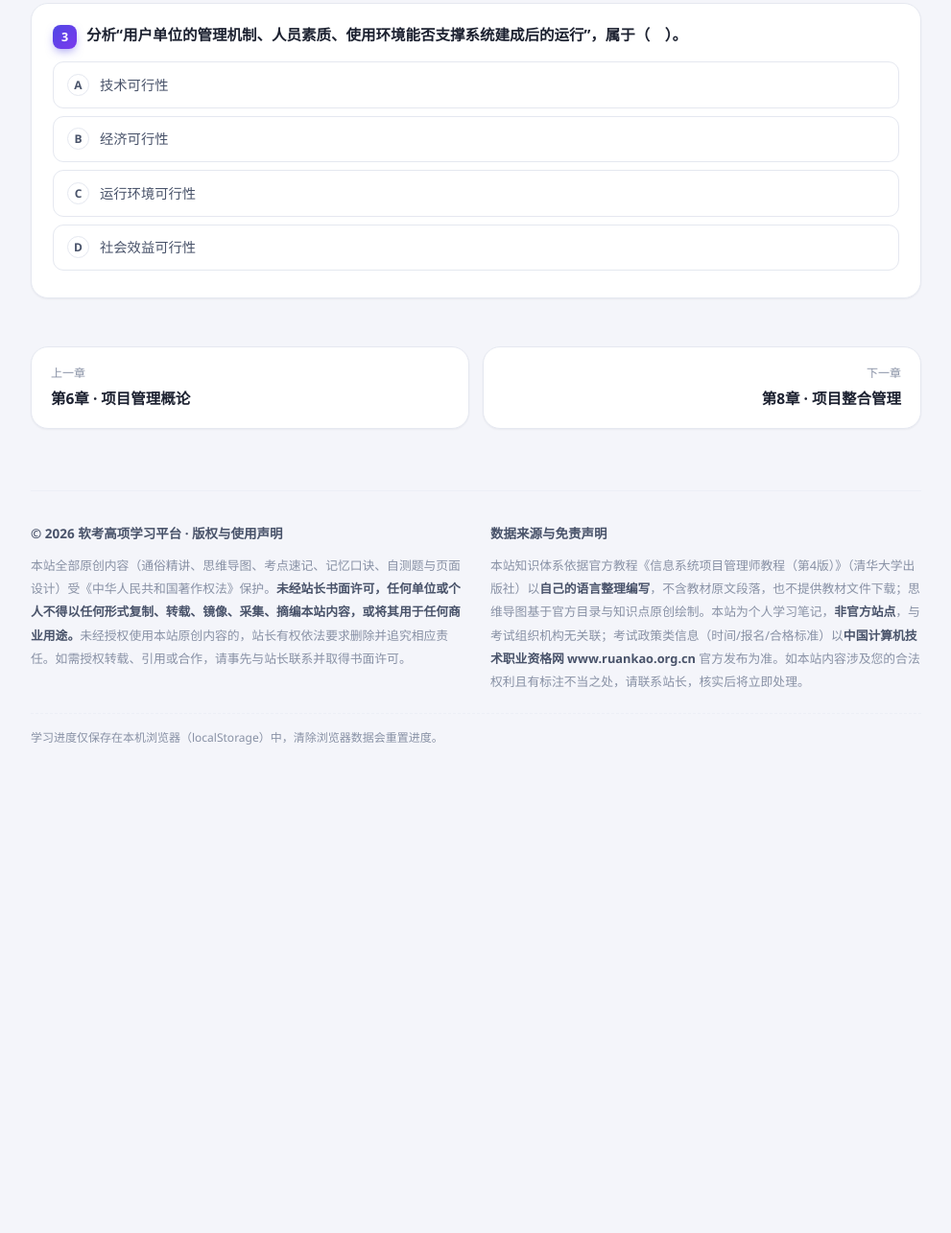
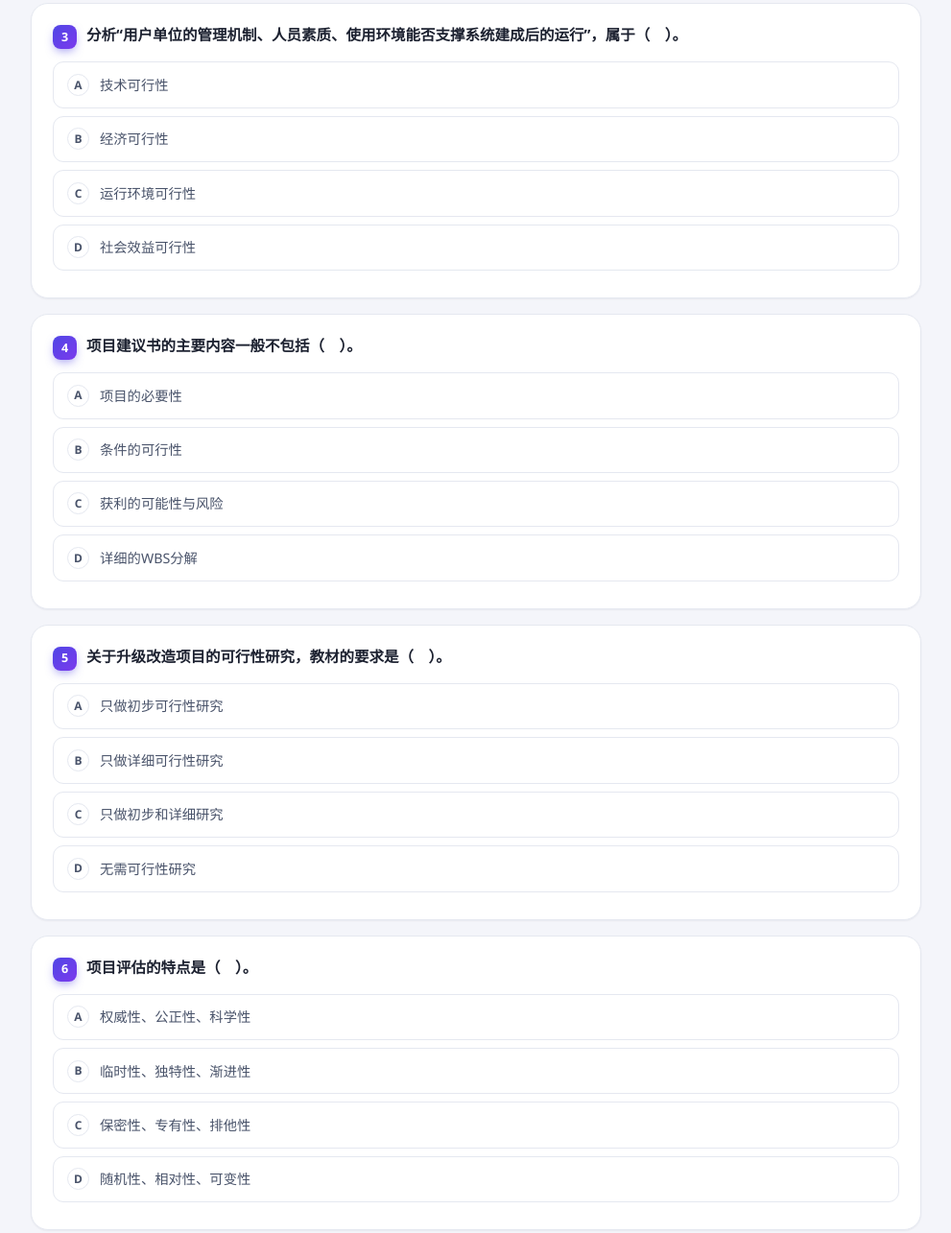
Before and after one commit to YUANRUI007/ruankao-gaoxiang, a plain HTML site: page chapters/ch07.html in a window 1280 px wide. Shown: the part 4619-5904 px from the top of the page at 96% size, without its empty margins (282-1273 px from the left). Before the commit the page ends 5523 px from the top, so only its background shows below. Drawn offline with nearby package versions, Linux system fonts and the light colour scheme.

Commit message:
deploy: chapters/ch07.html

```diff
--- a/chapters/ch07.html
+++ b/chapters/ch07.html
@@ -188,7 +188,7 @@ markmap:
   </div>
 </div>
 <script src="https://cdn.jsdelivr.net/npm/canvas-confetti@1.9.3/dist/confetti.browser.min.js" crossorigin="anonymous"></script>
-<script>window.CH_NUM=7;window.PAGE_ID="ch7";window.QUIZ_DATA=[{"q": "项目投资前时期的四个阶段依次是（　）。", "options": ["立项申请→详细可研→初步可研→评估决策", "立项申请→初步可研→详细可研→评估与决策", "初步可研→立项申请→详细可研→决策", "评估→立项申请→可研→决策"], "a": 1, "ex": "教材原文顺序：项目建议与立项申请、初步可行性研究、详细可行性研究、评估与决策。"}, {"q": "关于可行性研究，以下说法正确的是（　）。", "options": ["任何项目都必须完整做初步和详细可行性研究", "详细可行性研究不可缺少", "小项目也必须做初步可行性研究", "可行性研究在项目收尾时进行"], "a": 1, "ex": "初步与详细可研可合并，但详细可行性研究不可缺少；小项目一般只进行详细可行性研究；可研发生在投资决策之前。"}, {"q": "分析“用户单位的管理机制、人员素质、使用环境能否支撑系统建成后的运行”，属于（　）。", "options": ["技术可行性", "经济可行性", "运行环境可行性", "社会效益可行性"], "a": 2, "ex": "运行环境可行性分析关注系统建成后能否在用户环境中顺畅运行；技术可行性关注实现手段，经济可行性关注成本收益。"}];</script>
+<script>window.CH_NUM=7;window.PAGE_ID="ch7";window.QUIZ_DATA=[{"q": "项目投资前时期的四个阶段依次是（　）。", "options": ["立项申请→详细可研→初步可研→评估决策", "立项申请→初步可研→详细可研→评估与决策", "初步可研→立项申请→详细可研→决策", "评估→立项申请→可研→决策"], "a": 1, "ex": "教材原文顺序：项目建议与立项申请、初步可行性研究、详细可行性研究、评估与决策。"}, {"q": "关于可行性研究，以下说法正确的是（　）。", "options": ["任何项目都必须完整做初步和详细可行性研究", "详细可行性研究不可缺少", "小项目也必须做初步可行性研究", "可行性研究在项目收尾时进行"], "a": 1, "ex": "初步与详细可研可合并，但详细可行性研究不可缺少；小项目一般只进行详细可行性研究；可研发生在投资决策之前。"}, {"q": "分析“用户单位的管理机制、人员素质、使用环境能否支撑系统建成后的运行”，属于（　）。", "options": ["技术可行性", "经济可行性", "运行环境可行性", "社会效益可行性"], "a": 2, "ex": "运行环境可行性分析关注系统建成后能否在用户环境中顺畅运行；技术可行性关注实现手段，经济可行性关注成本收益。"}, {"q": "项目建议书的主要内容一般不包括（　）。", "options": ["项目的必要性", "条件的可行性", "获利的可能性与风险", "详细的WBS分解"], "a": 3, "ex": "项目建议书说明项目的必要性、条件的可行性、获利的可能性及风险，供审批机关初步决策；WBS是立项批准后规划阶段的工作。"}, {"q": "关于升级改造项目的可行性研究，教材的要求是（　）。", "options": ["只做初步可行性研究", "只做详细可行性研究", "只做初步和详细研究", "无需可行性研究"], "a": 2, "ex": "教材：升级改造项目只做初步和详细研究，小项目一般只进行详细可行性研究；初步与详细可研可依项目规模合并，但详细可研不可缺少。"}, {"q": "项目评估的特点是（　）。", "options": ["权威性、公正性、科学性", "临时性、独特性、渐进性", "保密性、专有性、排他性", "随机性、相对性、可变性"], "a": 0, "ex": "项目评估由第三方（咨询机构/专家）对可研报告进行客观、公正、科学的复核评价，具有权威性、公正性、科学性特点。随机性/相对性/可变性是风险的三属性，注意区分。"}, {"q": "教材介绍的详细可行性研究经济评价方法包括（　）。", "options": ["投资估算法和增量净效益法", "德尔菲法和头脑风暴法", "挣值分析法和关键路径法", "蒙特卡洛模拟和决策树"], "a": 0, "ex": "教材原文：详细可行性研究方法主要有经济评价法、市场预测法、投资估算法和增量净效益法等，并重点介绍投资估算法与增量净效益法（有无对比）。"}];</script>
 
   <div class="wrap"><div class="footer">
     <div class="f-grid">
```
